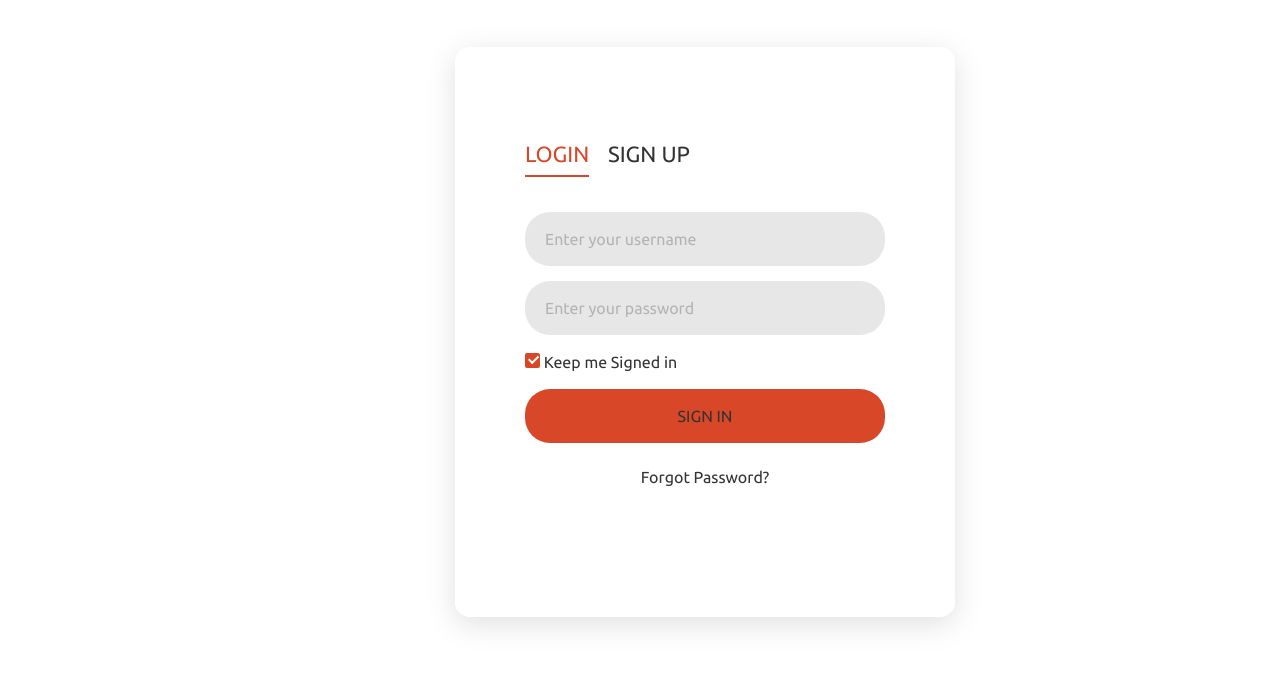
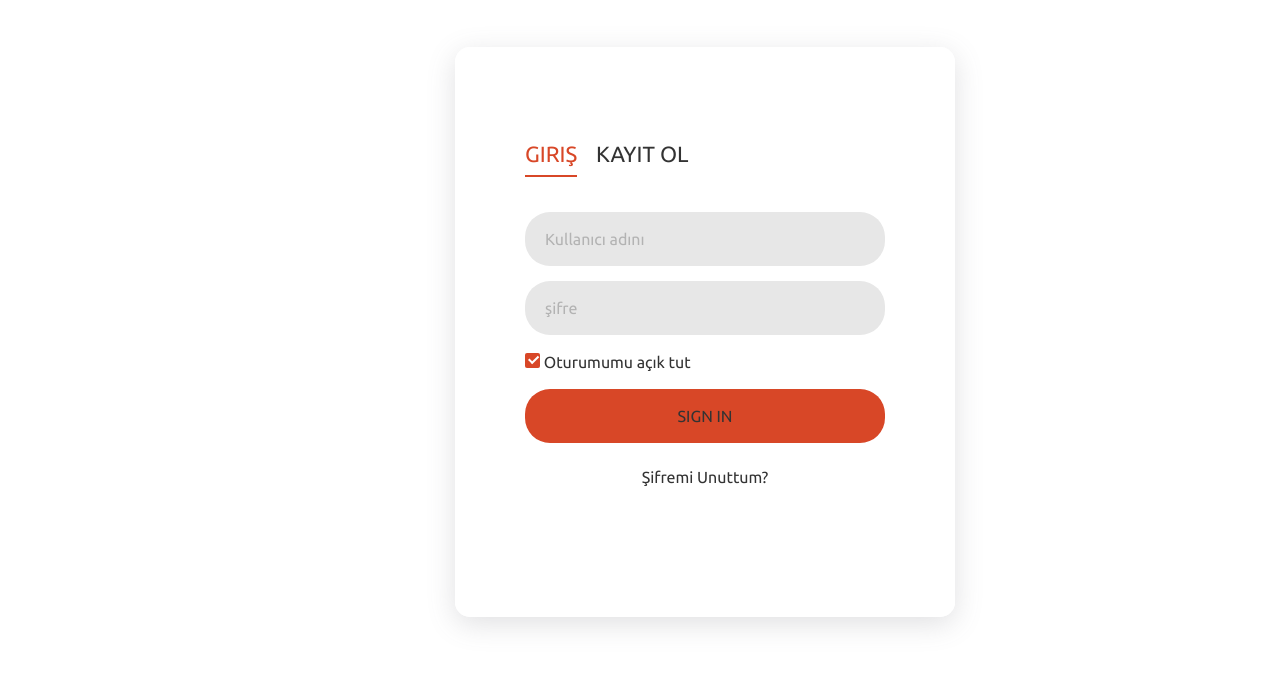
Before and after one commit to vahidsediqi/Cindria-ecommerce-website, a plain HTML site: page login.html in a window 1280 px wide. Shown: the part 103-800 px from the top of the page. Drawn offline with nearby package versions, Linux system fonts and the light colour scheme.

Commit message:
login page

```diff
--- a/login.html
+++ b/login.html
@@ -49,25 +49,25 @@
                     <div class="card">
                         <div class="login-box">
                             <div class="login-snip">
-                                 <input id="tab-1" type="radio" name="tab" class="sign-in" checked><label for="tab-1" class="tab">Login</label>
-                                 <input id="tab-2" type="radio" name="tab" class="sign-up"><label for="tab-2" class="tab">Sign Up</label>
+                                 <input id="tab-1" type="radio" name="tab" class="sign-in" checked><label for="tab-1" class="tab">Giriş</label>
+                                 <input id="tab-2" type="radio" name="tab" class="sign-up"><label for="tab-2" class="tab">Kayıt ol</label>
                                 <div class="login-space">
                                     <div class="login">
-                                        <div class="group"> <input id="user" type="text" class="input" placeholder="Enter your username"> </div>
-                                        <div class="group"> <input id="pass" type="password" class="input" data-type="password" placeholder="Enter your password"> </div>
-                                        <div class="group"> <input id="check" type="checkbox" class="check" checked> <label for="check"><span class="icon"></span> Keep me Signed in</label> </div>
+                                        <div class="group"> <input id="user" type="text" class="input" placeholder="Kullanıcı adını"> </div>
+                                        <div class="group"> <input id="pass" type="password" class="input" data-type="password" placeholder="şifre"> </div>
+                                        <div class="group"> <input id="check" type="checkbox" class="check" checked> <label for="check"><span class="icon"></span> Oturumumu açık tut</label> </div>
                                         <div class="group"> <input type="submit" class="button" value="Sign In"> </div>
                                         <div class="hr"></div>
-                                        <div class="foot"> <a href="#">Forgot Password?</a> </div>
+                                        <div class="foot"> <a href="#">Şifremi Unuttum?</a> </div>
                                     </div>
                                     <div class="sign-up-form">
-                                        <div class="group"> <input id="user" type="text" class="input" placeholder="Create your Username"> </div>
-                                        <div class="group"><input id="pass" type="password" class="input" data-type="password" placeholder="Create your password"> </div>
-                                        <div class="group"> <input id="pass" type="password" class="input" data-type="password" placeholder="Repeat your password"> </div>
-                                        <div class="group">  <input id="pass" type="text" class="input" placeholder="Enter your email address"> </div>
+                                        <div class="group"> <input id="user" type="text" class="input" placeholder="Kullanıcı adını oluştur"> </div>
+                                        <div class="group">  <input id="pass" type="text" class="input" placeholder="E-posta adresinizi giriniz"> </div>
+                                        <div class="group"><input id="pass" type="password" class="input" data-type="password" placeholder="Şifreni oluştur"> </div>
+                                        <div class="group"> <input id="pass" type="password" class="input" data-type="password" placeholder="Şifrenizi tekrarlayın"> </div>
                                         <div class="group"> <input type="submit" class="button" value="Sign Up"> </div>
                                         <div class="hr"></div>
-                                        <div class="foot"> <label for="tab-1">Already Member?</label> </div>
+                                        <div class="foot"> <label for="tab-1">Zaten Üye?</label> </div>
                                     </div>
                                 </div>
                             </div>
```
